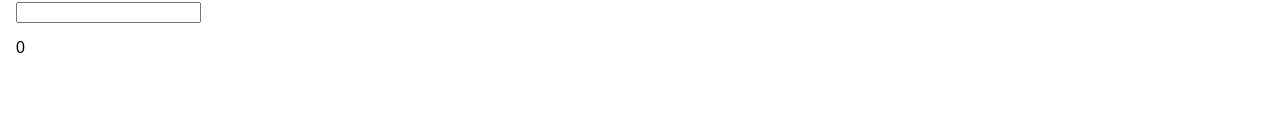
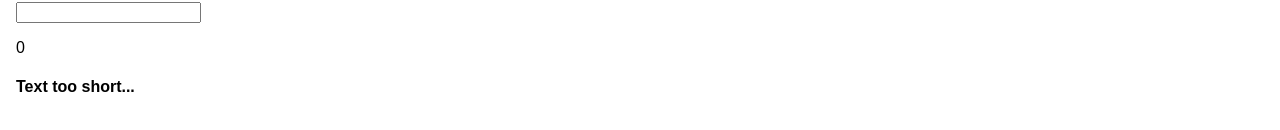
Before and after one commit to JonathanBallard/Udemy_React_Lists_And_Conditionals, a React (Create React App) app: page / in a window 1280 px wide. Shown: the part 190-320 px from the top of the page. Built offline with nearby package versions, Linux system fonts and the light colour scheme.

Commit message:
section 2 complete

```diff
--- a/src/App.js
+++ b/src/App.js
@@ -1,5 +1,6 @@
 import React, { Component } from 'react';
 import './App.css';
+import ValidationComponent from './components/ValidationComponent/ValidationComponent';
 
 class App extends Component {
 
@@ -35,6 +36,7 @@ class App extends Component {
         <div className="input">
             <input type = 'text' onChange = { this.onChangeHandler }></input>
             <p className='inputLength'>{ this.state.length }</p>
+            <ValidationComponent length={ this.state.length }>Validation:</ValidationComponent>
 
 
         </div>
--- /dev/null
+++ b/src/components/ValidationComponent/ValidationComponent.js
@@ -0,0 +1,24 @@
+import React from 'react';
+
+const ValidationComponent = props => {
+
+    if(props.length < 5){
+        return (
+
+            <div className='validation'>
+                <h4>Text too short...</h4>
+            </div>
+        )
+    }
+    else {
+        return (
+            <div className='validation'>
+                <h4>Text okay!</h4>
+            </div>
+        )
+    }
+
+}
+
+
+export default ValidationComponent;
```
